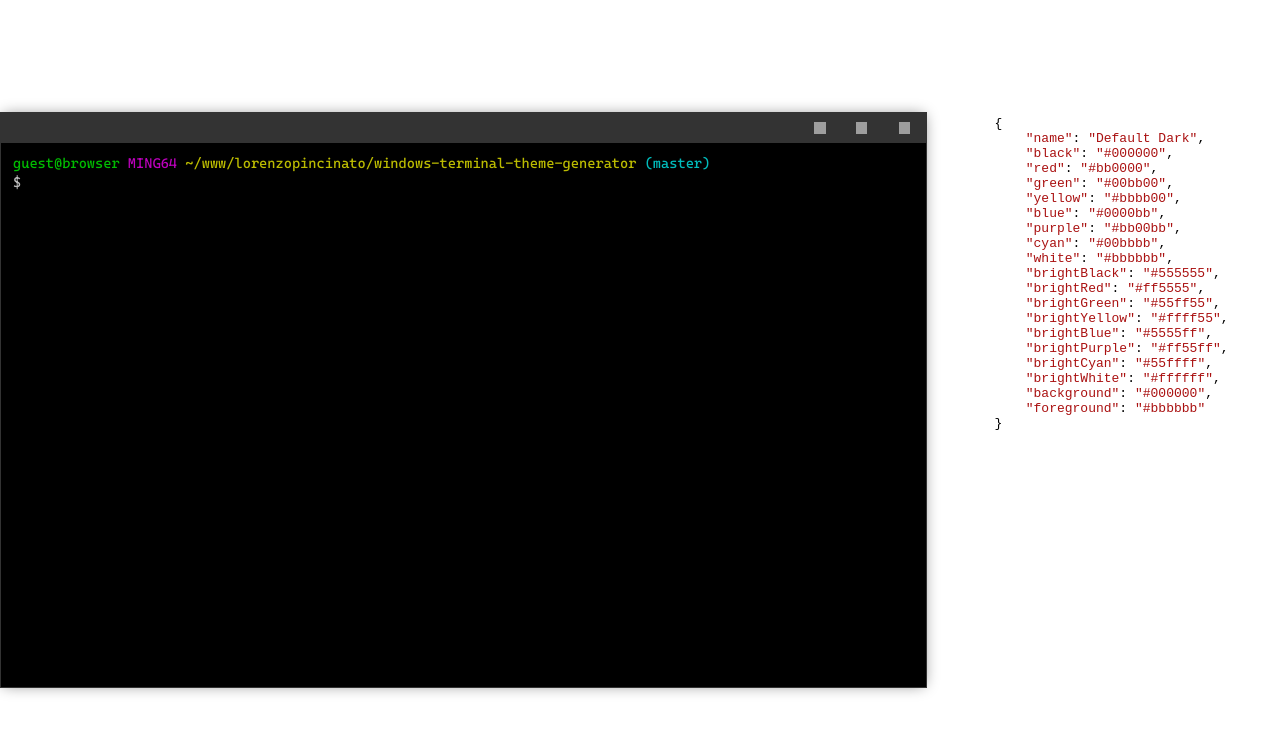
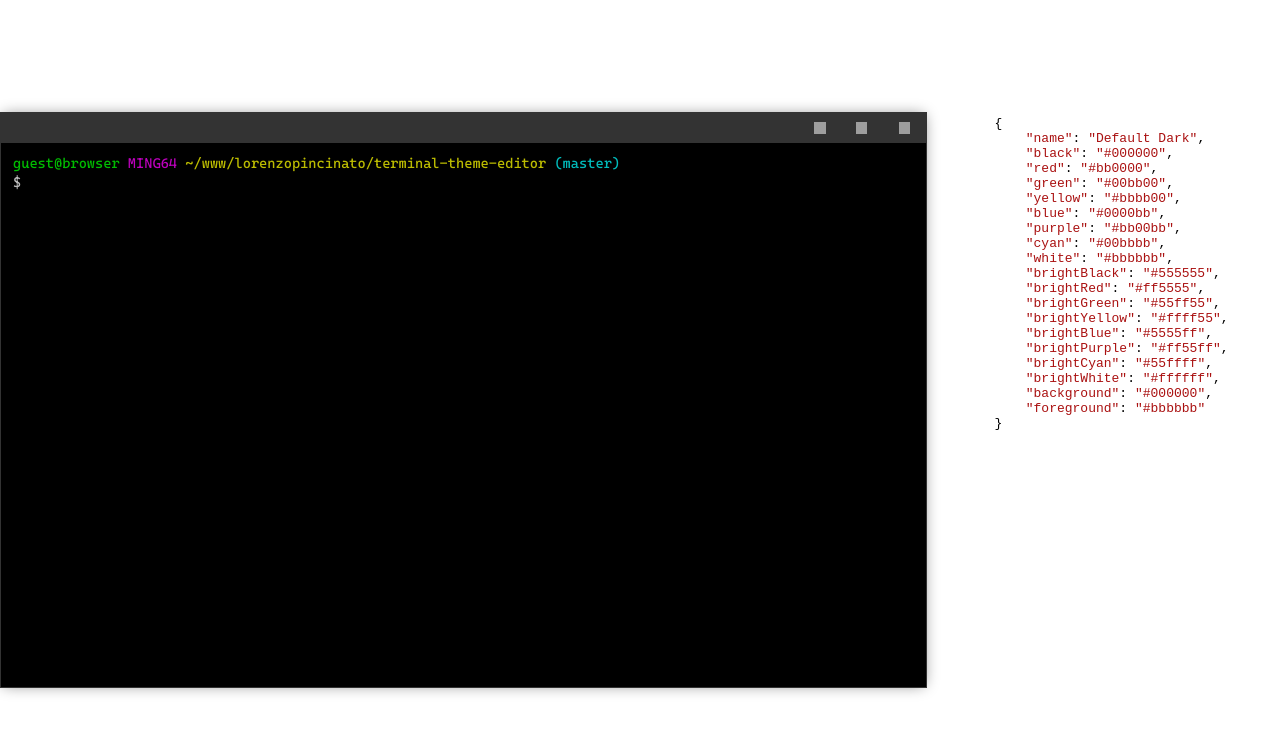
Before and after one commit to lorenzopincinato/terminal-theme-editor, a Next.js app: page / in a window 1280 px wide. Shown: the top 732 px of the page. Built offline with nearby package versions, Linux system fonts and the light colour scheme; grey boxes are pictures that could not be loaded.

Commit message:
Rename repository from windows-terminal-theme-generator to terminal-theme-editor

```diff
--- a/package.json
+++ b/package.json
@@ -1,5 +1,5 @@
 {
-  "name": "windows-terminal-theme-generator",
+  "name": "terminal-theme-editor",
   "version": "0.1.0",
   "private": true,
   "scripts": {
--- a/src/components/Terminal/Texts/GitBash/GitBash.tsx
+++ b/src/components/Terminal/Texts/GitBash/GitBash.tsx
@@ -8,7 +8,7 @@ const GitBash: React.FC = () => {
       <Line>
         <Green>guest@browser</Green>&nbsp;
         <Purple>MING64</Purple>&nbsp;
-        <Yellow>~/www/lorenzopincinato/windows-terminal-theme-generator</Yellow>
+        <Yellow>~/www/lorenzopincinato/terminal-theme-editor</Yellow>
         &nbsp;
         <Cyan>(master)</Cyan>
       </Line>
```
